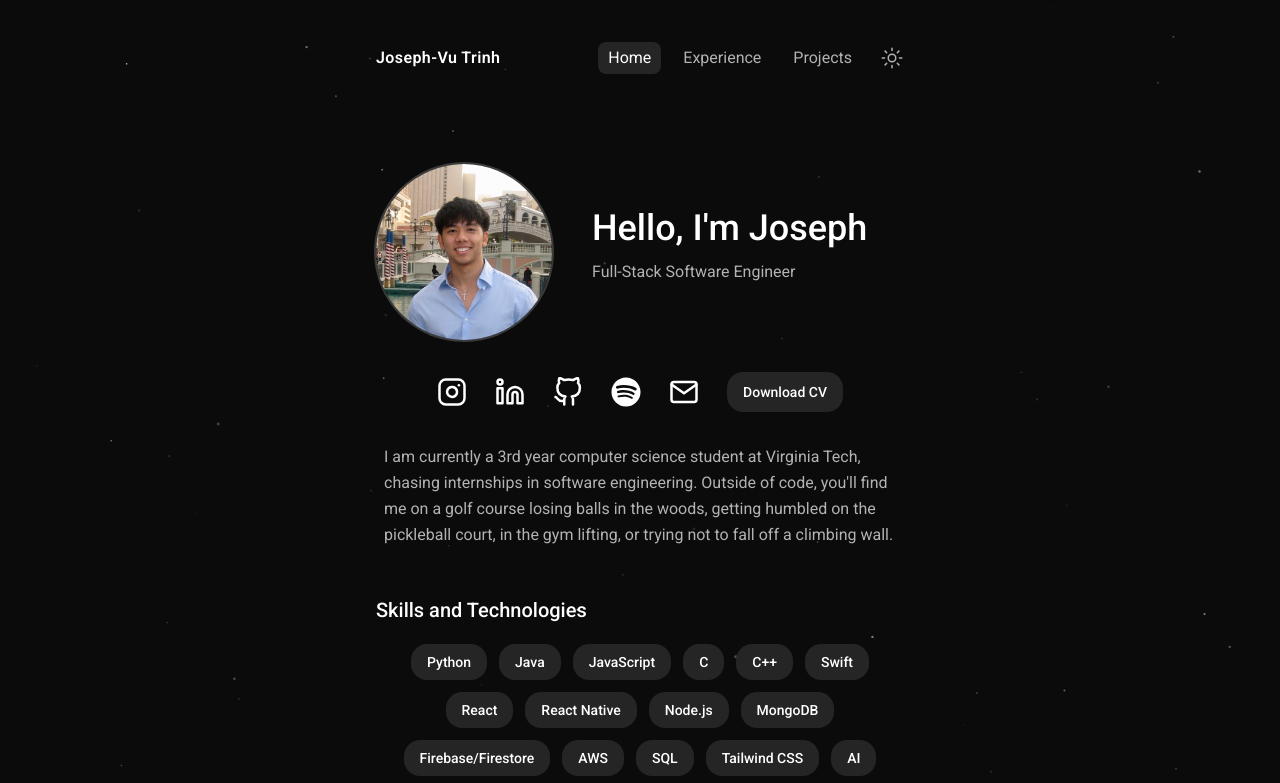
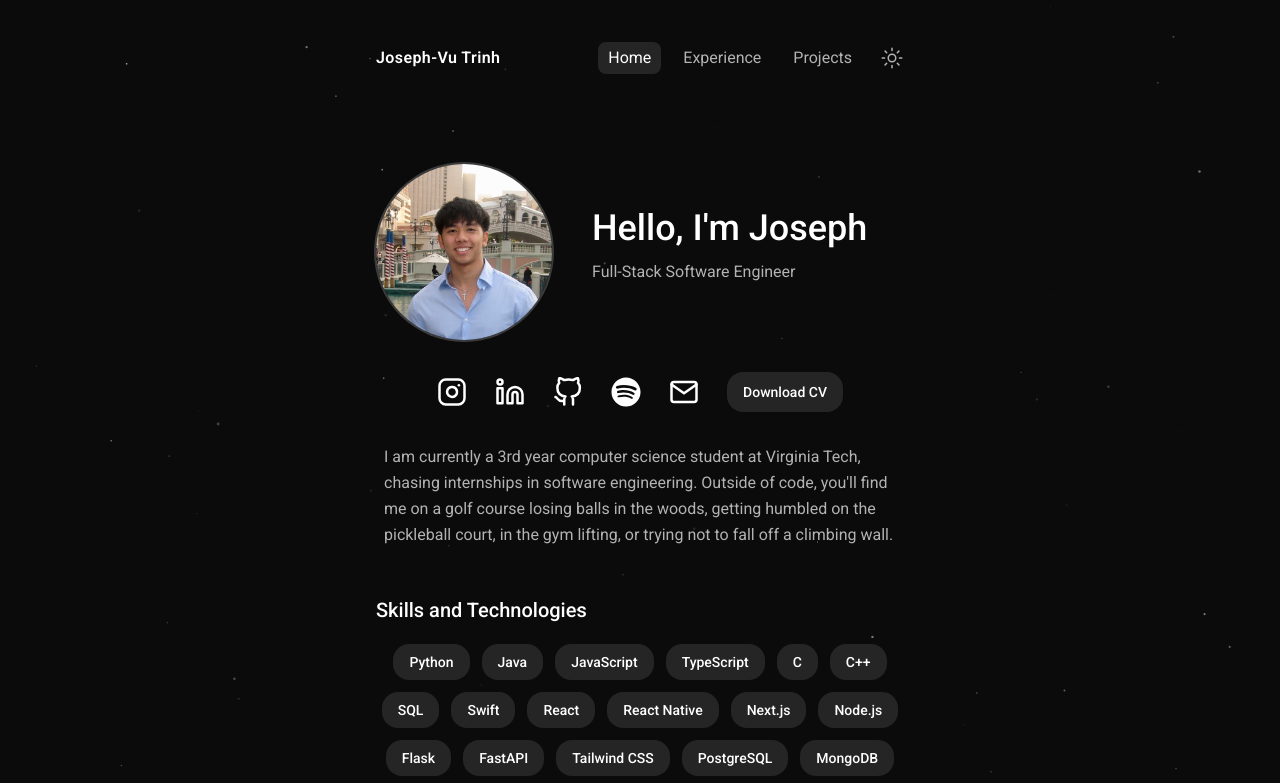
Before and after one commit to josephvutrinh/portfolio, a React (Vite) app: page / in a window 1280 px wide. Shown: the top 783 px of the page. Built offline with nearby package versions, Linux system fonts and the light colour scheme; no server answers.

Commit message:
updated resume and skills

```diff
--- a/src/pages/Home.jsx
+++ b/src/pages/Home.jsx
@@ -14,8 +14,9 @@ const socials = [
     { label: "Email", href: "mailto:josephvutrinh.work@gmail.com", Icon: FiMail },
 ];
 
-const skills = ["Python", "Java", "JavaScript", "C", "C++", "Swift", "React", "React Native", "Node.js",
-     "MongoDB", "Firebase/Firestore", "AWS", "SQL", "Tailwind CSS", "AI", "Machine Learning", "Docker"];
+const skills = ["Python", "Java", "JavaScript", "TypeScript", "C", "C++", "SQL", "Swift",
+    "React", "React Native", "Next.js", "Node.js", "Flask", "FastAPI", "Tailwind CSS",
+    "PostgreSQL", "MongoDB", "Firebase/Firestore", "Docker", "AWS", "Git", "CI/CD", "Machine Learning"];
 
 const Home = () => {
     return (
```
Also changed, not shown: 1 other file (tests, documents, lock files or other folders).
